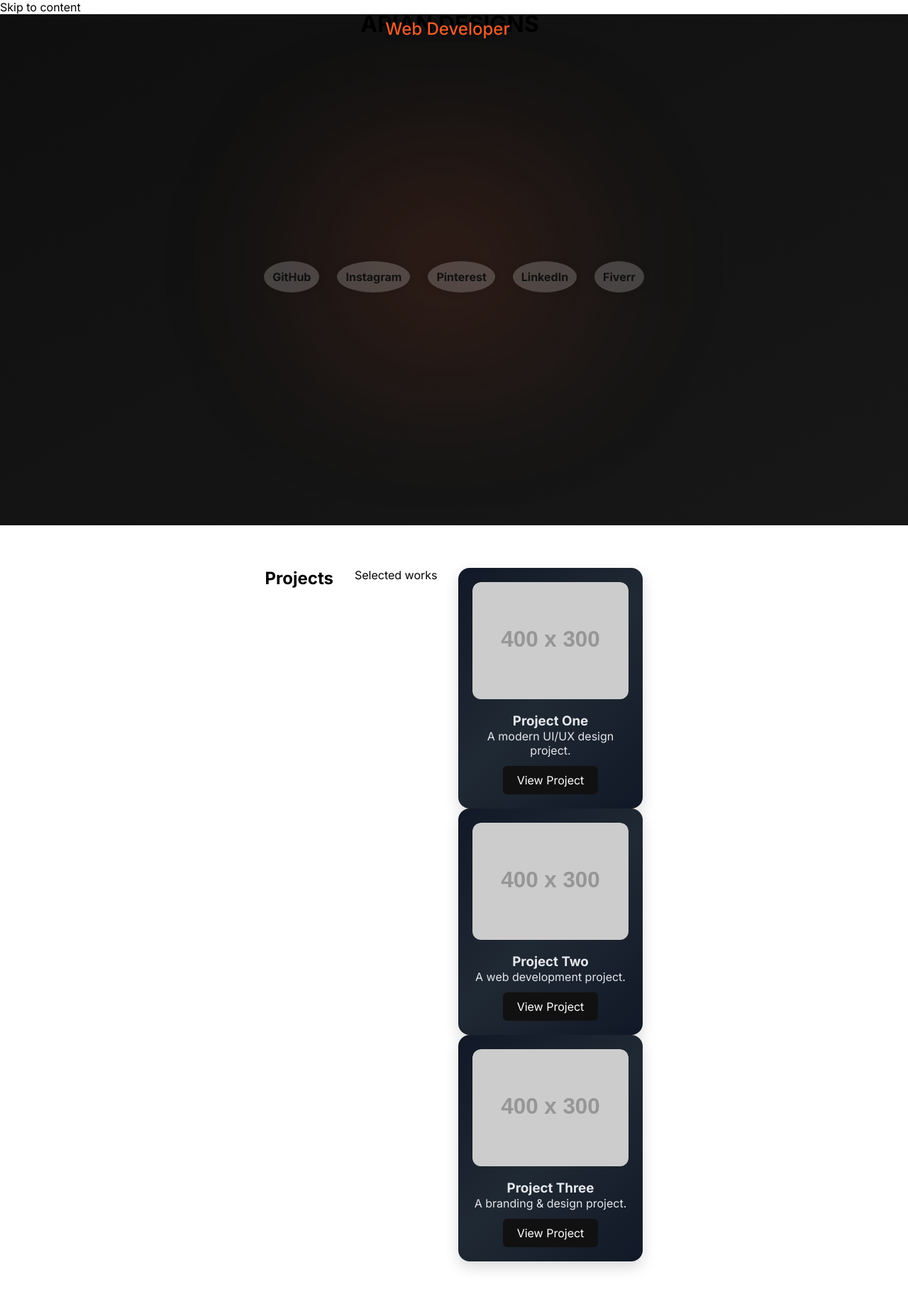
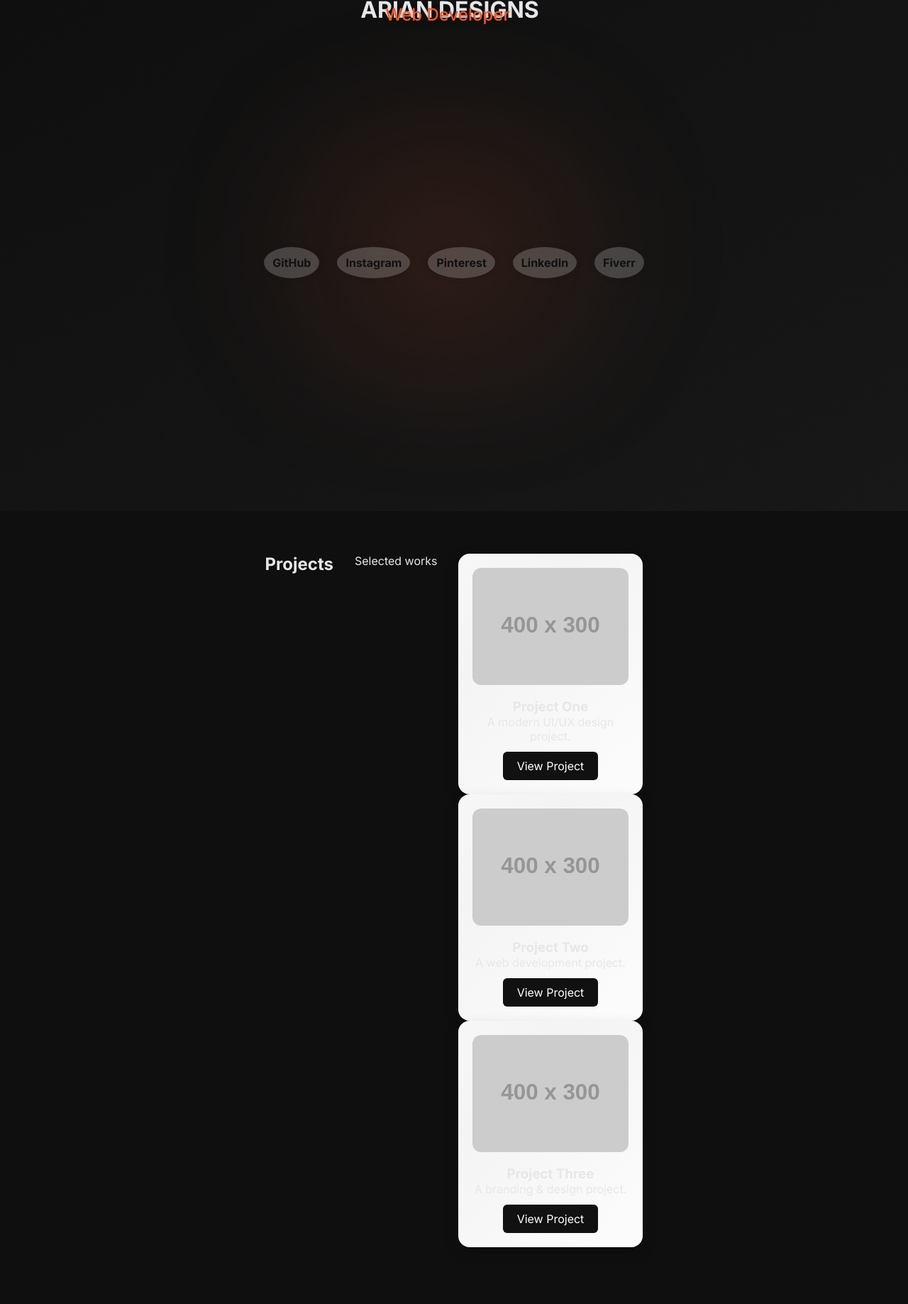
Before and after one commit to ariantechzone-stack/ariantechzone-stack.github.io, a Jekyll site: the page built from index.md, in a window 1280 px wide. Shown: the whole page at 71% size. Built offline with Jekyll 4.4.1, drawn with Linux system fonts in a browser that asks for light colours.

Commit message:
Update style.css

```diff
--- a/assets/css/style.css
+++ b/assets/css/style.css
@@ -1,244 +1,216 @@
-/* --- Animated Gradient Background (Hero) --- */
-.hero::before {
-  content: "";
-  position: absolute;
-  inset: 0;
-  background: linear-gradient(
-    120deg,
-    #0f0f0f,
-    #1a1a1a,
-    #111827,
-    #0f0f0f
-  );
-  background-size: 300% 300%;
-  animation: gradientFlow 18s ease infinite;
-  z-index: 0;
+/* ================================
+   VARIABLES
+================================ */
+:root {
+  --accent: #f05a28;
+  --accent-light: #ff784f;
+  --bg-dark: #0f0f0f;
+  --bg-light: #f4f4f4;
+  --text-dark: #e5e7eb;
+  --text-light: #111;
 }
 
-/* Keep hero content above gradient */
-.hero > * {
-  position: relative;
-  z-index: 2;
+/* ================================
+   RESET
+================================ */
+* { margin:0; padding:0; box-sizing:border-box; font-family:'Inter', sans-serif; }
+a { text-decoration:none; color:inherit; }
+
+/* ================================
+   REDUCED MOTION
+================================ */
+@media (prefers-reduced-motion: reduce){
+  *{animation-duration:0.001ms !important; transition-duration:0.001ms !important;}
 }
 
-@keyframes gradientFlow {
-  0% { background-position: 0% 50%; }
-  50% { background-position: 100% 50%; }
-  100% { background-position: 0% 50%; }
-}
-/* --- Hero Section --- */
-.hero {
-  position: relative;
-  height: 80vh;
-  display: flex;
-  flex-direction: column;
-  justify-content: center;
-  align-items: center;
-  perspective: 1200px;
-  overflow: hidden;
-  text-align: center;
+/* ================================
+   FOCUS & SKIP LINK
+================================ */
+:focus-visible{
+  outline:3px solid var(--accent);
+  outline-offset:3px;
+  border-radius:6px;
 }
 
-/* Parallax layers */
-.parallax-layer {
-  position: absolute;
-  width: 100%;
-  height: 100%;
-  top: 0; left: 0;
-  pointer-events: none;
-  transition: transform 0.1s ease-out;
+.skip-link{
+  position:absolute; top:-40px; left:10px;
+  background:var(--accent); color:#fff;
+  padding:8px 12px; border-radius:6px;
+  z-index:10000; font-weight:600;
+  transition: top 0.3s ease;
+}
+.skip-link:focus{ top:10px; }
+
+/* ================================
+   BODY THEMES
+================================ */
+body.theme-dark { background: var(--bg-dark); color: var(--text-dark); }
+body.theme-light { background: var(--bg-light); color: var(--text-light); }
+
+/* ================================
+   HERO SECTION
+================================ */
+.hero{
+  position: relative; height: 80vh;
+  display:flex; flex-direction:column;
+  justify-content:center; align-items:center;
+  text-align:center; perspective:1200px; overflow:hidden;
 }
 
-/* Animated Typing Text */
-.animated-text {
-  font-size: 1.5rem;
-  color: #f05a28;
-  font-weight: 500;
-  text-shadow: 0 2px 8px rgba(0,0,0,0.3);
-  min-height: 1.5em;
-  margin-top: 15px;
+/* Gradient background */
+.hero::before{
+  content:""; position:absolute; inset:0;
+  background: linear-gradient(120deg,#0f0f0f,#1a1a1a,#111827,#0f0f0f);
+  background-size:300% 300%;
+  animation: gradientFlow 18s ease infinite;
+  z-index:0;
+}
+@keyframes gradientFlow{
+  0%{background-position:0% 50%;}
+  50%{background-position:100% 50%;}
+  100%{background-position:0% 50%;}
+}
+.hero>*{position:relative; z-index:2;}
+
+/* Parallax layers */
+.parallax-layer{position:absolute; width:100%; height:100%; top:0; left:0; pointer-events:none; transition: transform 0.1s ease-out;}
+
+/* Animated typing text */
+.animated-text{
+  font-size:1.5rem; color:var(--accent); font-weight:500;
+  text-shadow:0 2px 8px rgba(0,0,0,0.3);
+  min-height:1.5em; margin-top:15px;
 }
 
-/* Social Icons */
-.social-icons {
-  display: flex;
-  justify-content: center;
-  gap: 25px;
-  margin-top: 20px;
-  z-index: 10;
-  position: relative;
+/* Soft glow */
+.hero::after{
+  content:""; position:absolute; width:60%; height:60%;
+  background: radial-gradient(circle, rgba(240,90,40,0.15),transparent 70%);
+  filter: blur(80px);
+  animation: glowMove 12s ease-in-out infinite alternate;
+  z-index:1;
+}
+@keyframes glowMove{
+  0%{transform:translate(-10%,-10%);}
+  100%{transform:translate(10%,10%);}
 }
 
-.social-icons a {
-  text-decoration: none;
-  font-weight: bold;
-  color: #111;
-  padding: 12px;
-  border-radius: 50%;
-  background: rgba(255,255,255,0.2);
-  transition: all 0.3s ease;
-  box-shadow: 0 0 10px rgba(0,0,0,0.1);
+/* Floating particles */
+.particle{
+  position:absolute; width:6px; height:6px; background:rgba(240,90,40,0.7);
+  border-radius:50%; pointer-events:none;
+  animation: floatParticle 15s linear infinite;
+}
+@keyframes floatParticle{
+  0%{transform:translateY(100vh) translateX(0) rotate(0deg); opacity:0;}
+  50%{opacity:1;}
+  100%{transform:translateY(-10vh) translateX(50px) rotate(360deg); opacity:0;}
 }
 
-.social-icons a:hover {
-  transform: scale(1.4);
-  box-shadow: 0 0 20px #f05a28, 0 0 40px #f05a28;
-  color: #fff;
+/* ================================
+   PROJECT CARDS
+================================ */
+.projects{
+  display:flex; flex-wrap:wrap; justify-content:center;
+  gap:30px; padding:60px 20px;
 }
 
-/* Soft ambient glow */
-.hero::after {
-  content: "";
-  position: absolute;
-  width: 60%;
-  height: 60%;
-  background: radial-gradient(
-    circle,
-    rgba(240,90,40,0.15),
-    transparent 70%
-  );
-  filter: blur(80px);
-  animation: glowMove 12s ease-in-out infinite alternate;
-  z-index: 1;
-}
-
-@keyframes glowMove {
-  0% { transform: translate(-10%, -10%); }
-  100% { transform: translate(10%, 10%); }
-}
-
-/* --- Floating Particles --- */
-.particle {
-  position: absolute;
-  width: 6px;
-  height: 6px;
-  background: rgba(240,90,40,0.7);
-  border-radius: 50%;
-  pointer-events: none;
-  animation: floatParticle 15s linear infinite;
-}
-
-@keyframes floatParticle {
-  0% { transform: translateY(100vh) translateX(0) rotate(0deg); opacity: 0; }
-  50% { opacity: 1; }
-  100% { transform: translateY(-10vh) translateX(50px) rotate(360deg); opacity: 0; }
-}
-
-/* --- Project Cards --- */
-.projects {
-  display: flex;
-  justify-content: center;
-  flex-wrap: wrap;
-  gap: 30px;
-  padding: 60px 20px;
-}
-
-.project-card {
-  border-radius: 16px;
-  padding: 20px;
-  width: 260px;
-  text-align: center;
-  background: linear-gradient(
-    135deg,
-    #ffffff,
-    #f4f4f4,
-    #ffffff
-  );
-  background-size: 200% 200%;
+.project-card{
+  border-radius:16px; padding:20px; width:260px; text-align:center;
+  background: linear-gradient(135deg,#ffffff,#f4f4f4,#ffffff);
+  background-size:200% 200%;
   animation: cardIdle 12s ease infinite;
-  box-shadow: 0 8px 20px rgba(0,0,0,0.15);
+  box-shadow:0 8px 20px rgba(0,0,0,0.15);
   transition: transform 0.3s ease, box-shadow 0.3s ease;
   transform-style: preserve-3d;
 }
-@keyframes cardIdle {
-  0% { background-position: 0% 50%; }
-  50% { background-position: 100% 50%; }
-  100% { background-position: 0% 50%; }
+@keyframes cardIdle{
+  0%{background-position:0% 50%;}
+  50%{background-position:100% 50%;}
+  100%{background-position:0% 50%;}
+}
+.project-card:hover{
+  box-shadow:0 20px 40px rgba(0,0,0,0.25),0 0 25px var(--accent, #f05a28);
+}
+.project-card img{max-width:100%; border-radius:12px; margin-bottom:15px;}
+
+/* Card overlay */
+.card-image{position:relative; border-radius:12px; overflow:hidden;}
+.card-overlay{
+  position:absolute; top:0; left:0; width:100%; height:100%;
+  background: rgba(240,90,40,0.85); color:#fff;
+  display:flex; align-items:center; justify-content:center; text-align:center;
+  font-weight:500; font-size:0.9rem;
+  opacity:0; transition: opacity 0.3s ease; padding:10px;
+}
+.card-image:hover .card-overlay{opacity:1;}
+
+/* Buttons */
+.btn{
+  display:inline-block; margin-top:12px;
+  padding:10px 20px; border-radius:6px;
+  background:#111; color:#fff; transition: background 0.3s;
+}
+.btn:hover{background:var(--accent);}
+
+/* ================================
+   SOCIAL ICONS
+================================ */
+.social-icons{
+  display:flex; justify-content:center; gap:25px; margin-top:20px; z-index:10; position:relative;
+}
+.social-icons a{
+  text-decoration:none; font-weight:bold; color:#111;
+  padding:12px; border-radius:50%;
+  background: rgba(255,255,255,0.2);
+  transition: all 0.3s ease;
+  box-shadow:0 0 10px rgba(0,0,0,0.1);
+}
+.social-icons a:hover{
+  transform: scale(1.4); box-shadow:0 0 20px var(--accent),0 0 40px var(--accent);
+  color:#fff;
 }
 
+/* ================================
+   SECTION REVEAL TIMELINE
+================================ */
+.reveal{opacity:0; transform:translateY(40px); transition: opacity 0.7s ease, transform 0.7s cubic-bezier(.22,1,.36,1);}
+.reveal-left{transform:translateX(-60px);}
+.reveal-right{transform:translateX(60px);}
+.reveal.show{opacity:1; transform:translateX(0) translateY(0);}
 
-.project-card:hover {
-  box-shadow:
-    0 20px 40px rgba(0,0,0,0.25),
-    0 0 25px rgba(240,90,40,0.25);
+/* ================================
+   SCROLL PROGRESS BAR
+================================ */
+#scroll-progress{
+  position:fixed; top:0; left:0; width:0; height:3px;
+  background:linear-gradient(90deg,var(--accent), var(--accent-light), var(--accent));
+  background-size:200% 100%;
+  animation: progressGlow 6s linear infinite; transform-origin:left; z-index:9999;
 }
+@keyframes progressGlow{0%{background-position:0% 50%;} 100%{background-position:200% 50%;}}
 
+/* ================================
+   MAGNETIC HOVER BASE
+================================ */
+.magnetic{position:relative; will-change:transform; transition:transform 0.25s ease-out;}
+@media (prefers-reduced-motion: reduce){.magnetic{transition:none;}}
 
-.project-card img {
-  max-width: 100%;
-  border-radius: 12px;
-  margin-bottom: 15px;
+/* ================================
+   CURSOR SOFT SPOTLIGHT
+================================ */
+.cursor-spotlight{
+  position:fixed; width:380px; height:380px; pointer-events:none;
+  background:radial-gradient(circle, rgba(240,90,40,0.12), rgba(240,90,40,0.06), transparent 70%);
+  border-radius:50%; filter:blur(60px); transform:translate(-50%,-50%);
+  z-index:1; opacity:0; transition:opacity 0.3s ease;
 }
+@media(hover:hover){.cursor-spotlight{opacity:1;}}
 
-.btn {
-  display: inline-block;
-  margin-top: 12px;
-  padding: 10px 20px;
-  background: #111;
-  color: #fff;
-  border-radius: 6px;
-  text-decoration: none;
-  transition: background 0.3s;
+/* ================================
+   RESPONSIVE
+================================ */
+@media(max-width:768px){
+  .projects{flex-direction:column; align-items:center;}
+  .project-card{width:90%;}
 }
-
-.btn:hover { background: #f05a28; }
-
-/* --- Project Card Overlay --- */
-.card-image { position: relative; border-radius: 12px; overflow: hidden; }
-.card-overlay {
-  position: absolute; top: 0; left: 0;
-  width: 100%; height: 100%;
-  background: rgba(240,90,40,0.85);
-  color: #fff;
-  display: flex; align-items: center; justify-content: center;
-  text-align: center;
-  font-weight: 500; font-size: 0.9rem;
-  opacity: 0;
-  transition: opacity 0.3s ease;
-  padding: 10px;
-}
-.card-image:hover .card-overlay { opacity: 1; }
-
-
-/* --- Footer --- */
-footer {
-    text-align: center;
-    padding: 25px;
-    font-size: 0.9rem;
-    border-top: 1px solid rgba(0,0,0,0.1);
-}
-
-/* ========== RESET ========== */
-* { margin:0; padding:0; box-sizing:border-box; font-family:'Inter', sans-serif; }
-a { text-decoration:none; color:inherit; }
-
-/* ========== BODY ========== */
-body.theme-dark { background: var(--bg-dark); color: var(--text-dark); }
-body.theme-light { background: var(--bg-light); color: var(--text-light); }
-body.theme-dark .project-card {
-  background: linear-gradient(
-    135deg,
-    #111827,
-    #1f2933,
-    #111827
-  );
-  color: #e5e7eb;
-}
-
-/* ========== CONTACT FORM ========== */
-.contact-form { display:flex; flex-direction:column; max-width:500px; margin:30px auto; gap:15px; }
-.contact-form input, .contact-form textarea { padding:10px; border-radius:8px; border:none; background:#222; color:#fff; }
-.contact-form button { padding:12px; border:none; border-radius:25px; background: var(--accent); color:#fff; cursor:pointer; transition:0.3s; }
-.contact-form button:hover { opacity:0.9; }
-
-/* ========== FOOTER ========== */
-.site-footer { text-align:center; padding:20px; font-size:0.9rem; color:#888; }
-
-/* ========== MOBILE FLOAT ========== */
-.mobile-float { position:fixed; bottom:20px; right:20px; width:50px; height:50px; background:#0077b5; color:#fff; border-radius:50%; display:flex; align-items:center; justify-content:center; text-decoration:none; font-weight:bold; transition:0.3s; }
-.mobile-float:hover { opacity:0.8; }
-/* --- Floating Particles Background --- */
-.hero {
-  position: relative;
-  overflow: hidden;
-}
```
